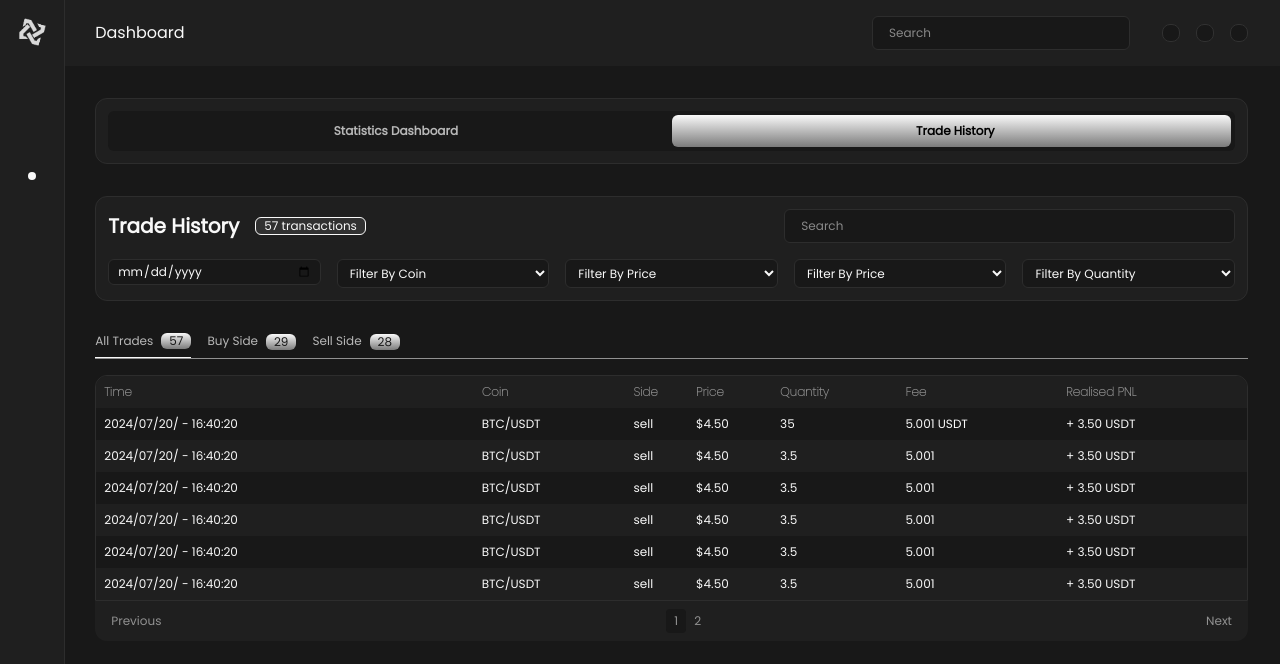
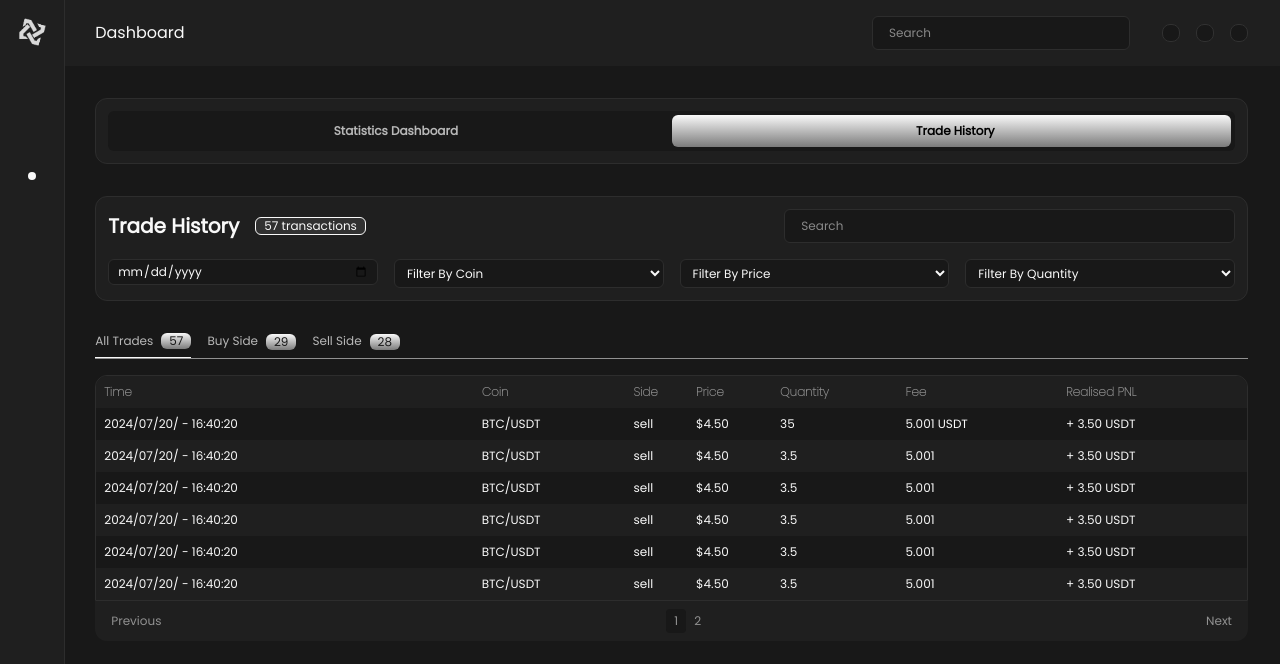
Before and after one commit to Hardy101/liquiDex, a React (Vite) app: page /analytics in a window 1280 px wide. Both pictures are taken after a click on the button "Trade History". Shown: the top 664 px of the page. Built offline with nearby package versions, Linux system fonts and the light colour scheme; some icons are missing.

Commit message:
refactor

```diff
--- a/src/components/tradeHistory.tsx
+++ b/src/components/tradeHistory.tsx
@@ -89,7 +89,7 @@ const TradeHistory: React.FC = () => {
         </div>
         {/* Filter Trades */}
         <div>
-          <form action="#" className="grid grid-cols-5 gap-4">
+          <form action="#" className="grid grid-cols-4 gap-4">
             <div className="">
               <input
                 type="date"
@@ -102,11 +102,6 @@ const TradeHistory: React.FC = () => {
             <div>
               <select name="" id="" className="analytics-dashboard-select">
                 <option value="#">Filter By Coin</option>
-              </select>
-            </div>
-            <div>
-              <select name="" id="" className="analytics-dashboard-select">
-                <option value="#">Filter By Price</option>
               </select>
             </div>
             <div>
```
